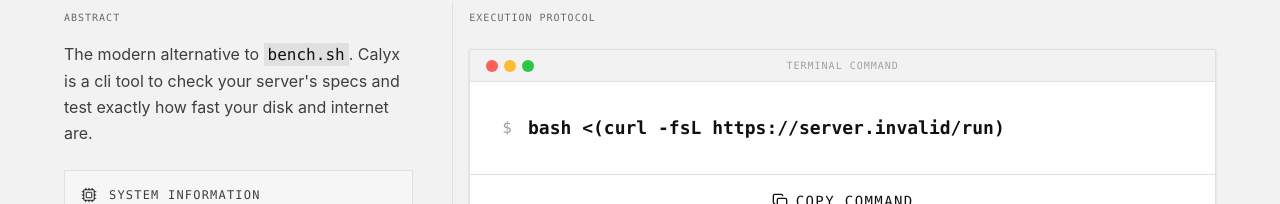
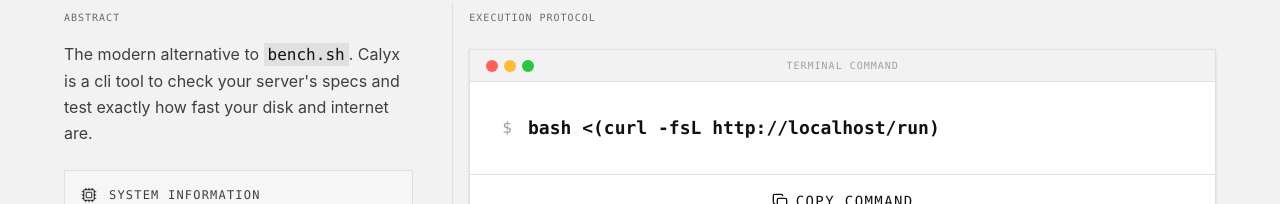
Before and after one commit to relvinarsenio/calyx-site, a SvelteKit app: page / in a window 1280 px wide. Shown: the part 194-398 px from the top of the page. Built offline with nearby package versions, Linux system fonts and the light colour scheme; no server answers.

Commit message:
refactor: replace static environment variable with dynamic page URL origin for site configuration

```diff
--- a/src/routes/+layout.svelte
+++ b/src/routes/+layout.svelte
@@ -1,8 +1,8 @@
 <script lang="ts">
 	import './layout.css';
-	import { env } from '$env/dynamic/public';
+	import { page } from '$app/state';
 
-	const PUBLIC_SITE_URL = env.PUBLIC_SITE_URL;
+	const PUBLIC_SITE_URL = page.url.origin;
 
 	let { children } = $props();
 
--- a/src/routes/[...path]/+page.svelte
+++ b/src/routes/[...path]/+page.svelte
@@ -2,9 +2,9 @@
   import { onMount } from 'svelte';
   import { Terminal, Cpu, HardDrive, Copy, Check } from 'lucide-svelte';
   import GithubIcon from '$lib/components/GithubIcon.svelte';
-  import { env } from '$env/dynamic/public';
+  import { page } from '$app/state';
 
-  const PUBLIC_SITE_URL = env.PUBLIC_SITE_URL;
+  const PUBLIC_SITE_URL = page.url.origin;
 
   let copied = $state(false);
   let systemTime = $state('');
```
Also changed, not shown: 1 other file (tests, documents, lock files or other folders).
